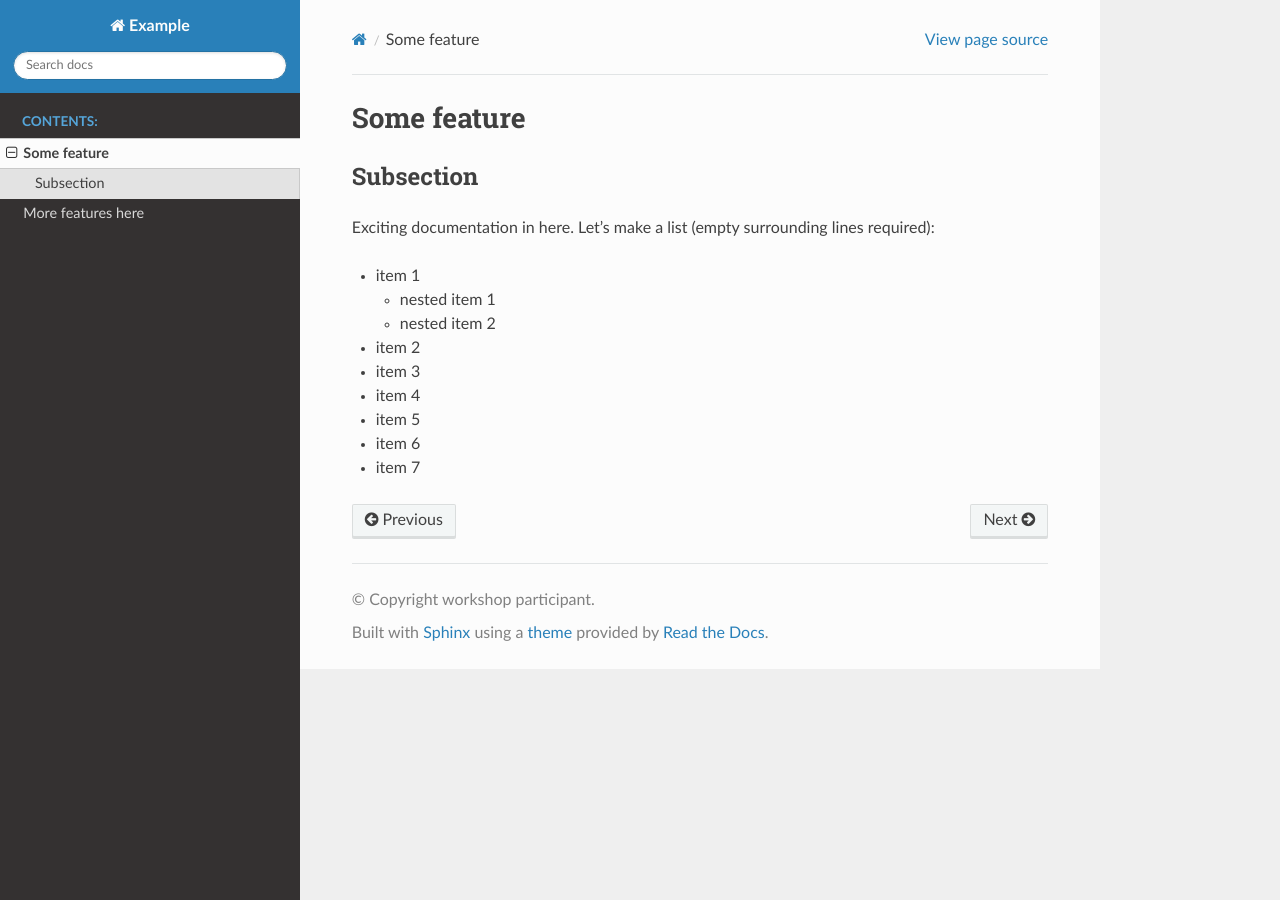
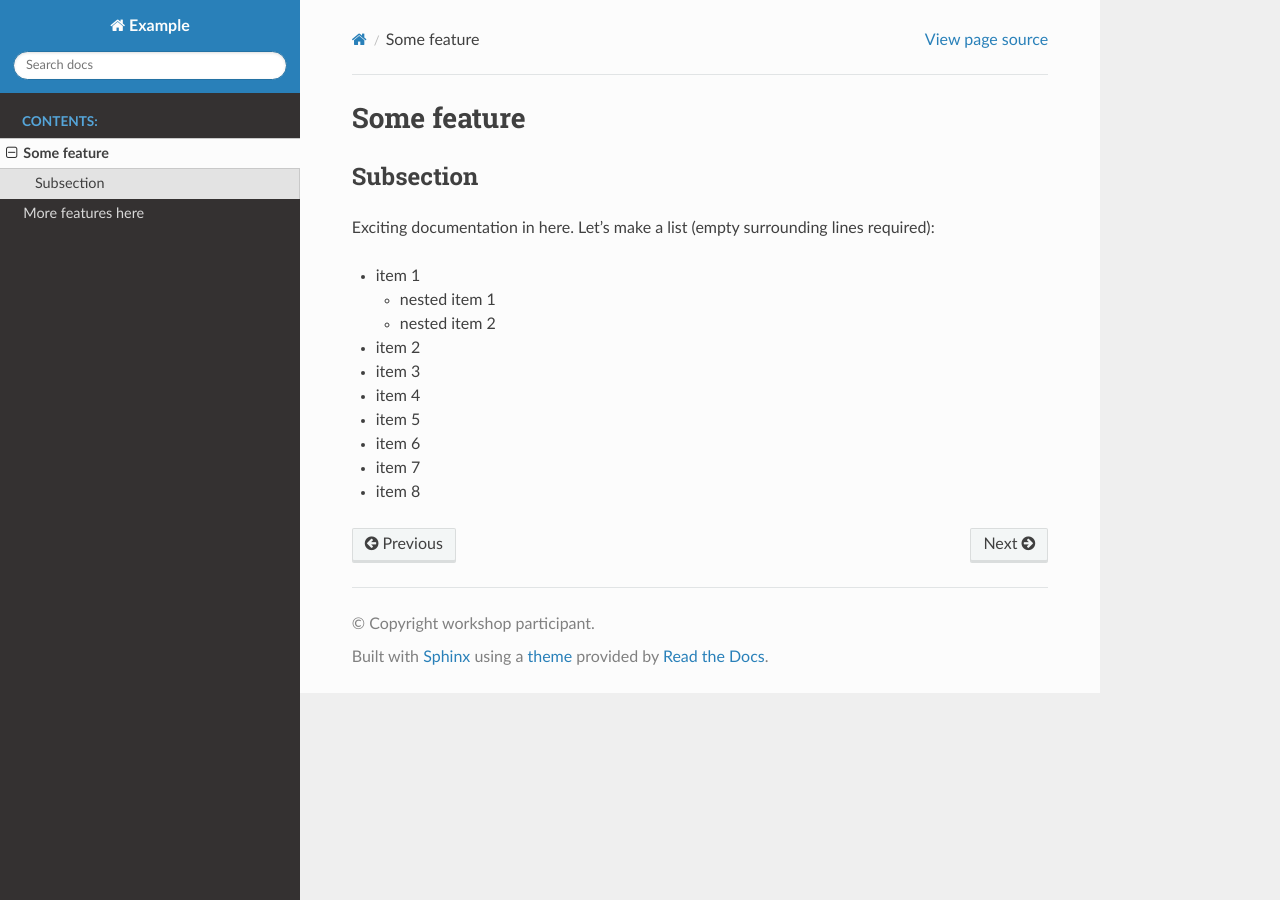
Before and after one commit to damar-wicaksono/documentation-example, a Sphinx documentation site: the page built from doc/some-feature.md, in a window 1280 px wide. Built offline with Sphinx 7.4.7 and the Read the Docs theme 3.1.0, drawn with Linux system fonts in a browser that asks for light colours.

Commit message:
Another update docs

```diff
--- a/doc/some-feature.md
+++ b/doc/some-feature.md
@@ -16,3 +16,4 @@ Let's make a list (empty surrounding lines required):
 - item 5
 - item 6
 - item 7
+- item 8
```
